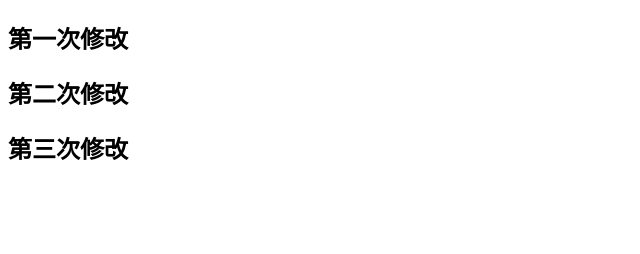
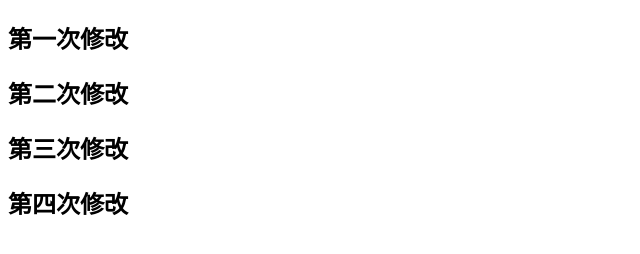
Before and after one commit to xiaobai515/xiaobai, a plain HTML site: page index.html in a window 1280 px wide. Shown: the whole page, without its empty margins (0-640 px from the left). Drawn offline with Linux system fonts and the light colour scheme.

Commit message:
'第四次修改'

```diff
--- a/index.html
+++ b/index.html
@@ -14,6 +14,7 @@
     <h2>第一次修改</h2>
     <h2>第二次修改</h2>
     <h2>第三次修改</h2>
+    <h2>第四次修改</h2>
 </body>
 
 </html>
```
